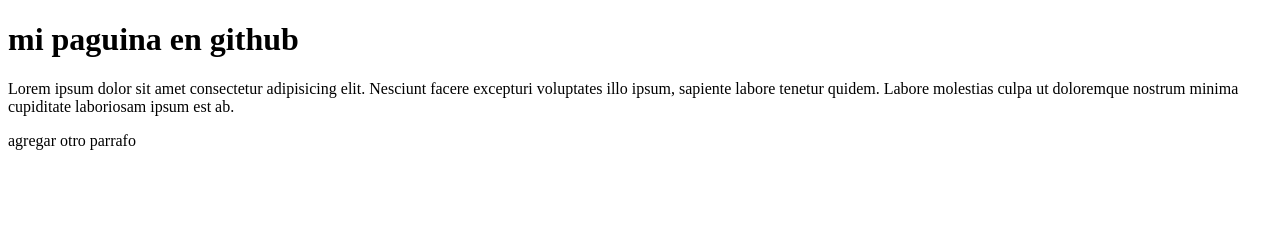
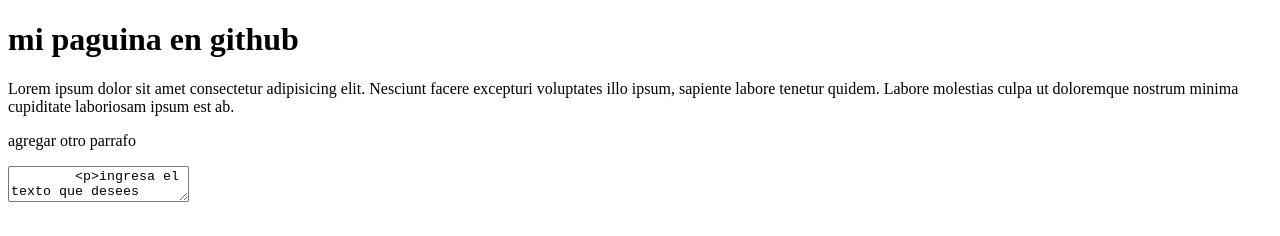
Before and after one commit to Roberto-Morales16/repo-prueba, a plain HTML site: page index.html in a window 1280 px wide. Drawn offline with Linux system fonts and the light colour scheme.

Commit message:
agregando textarea

```diff
--- a/index.html
+++ b/index.html
@@ -9,5 +9,9 @@
     <h1>mi paguina en github </h1>
     <p>Lorem ipsum dolor sit amet consectetur adipisicing elit. Nesciunt facere excepturi voluptates illo ipsum, sapiente labore tenetur quidem. Labore molestias culpa ut doloremque nostrum minima cupiditate laboriosam ipsum est ab.</p>
     <p> agregar otro parrafo</p>
+
+    <textarea>
+        <p>ingresa el texto que desees modificar</p>
+    </textarea>
 </body>
 </html>
```
